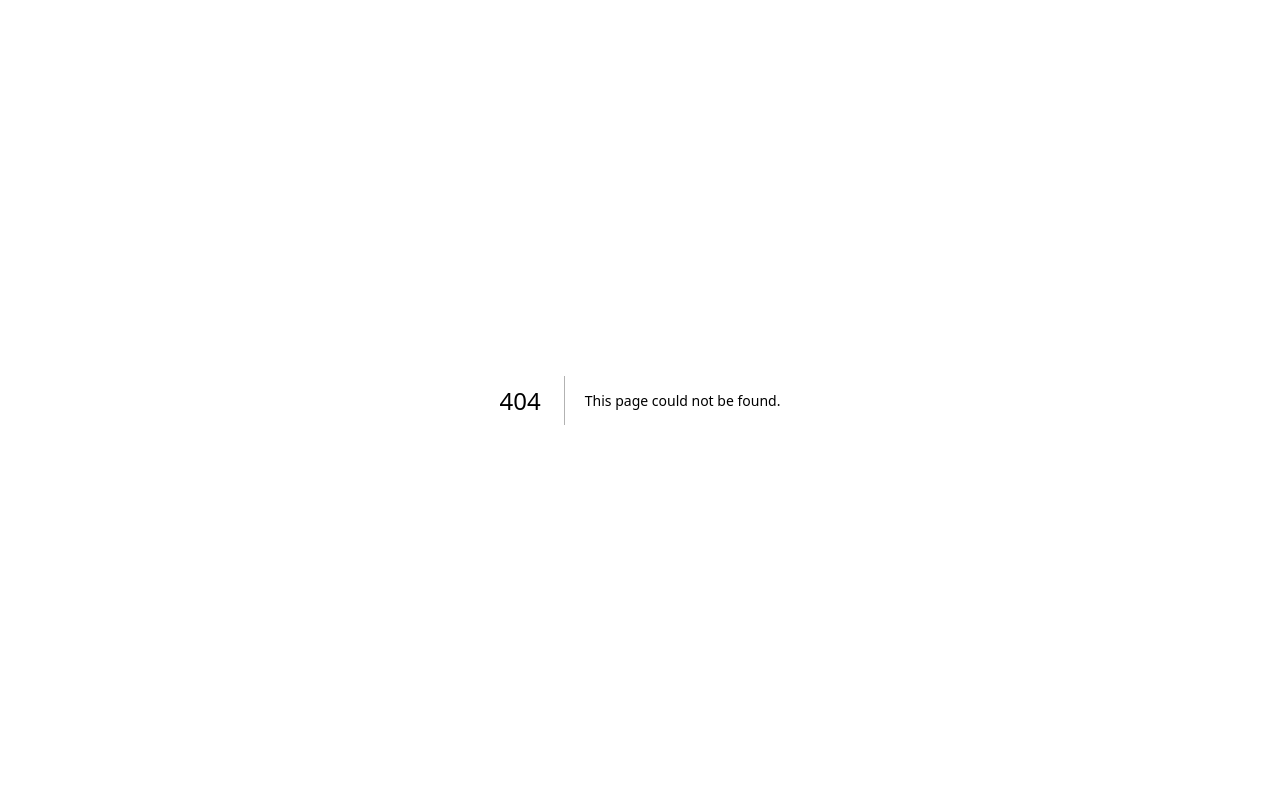
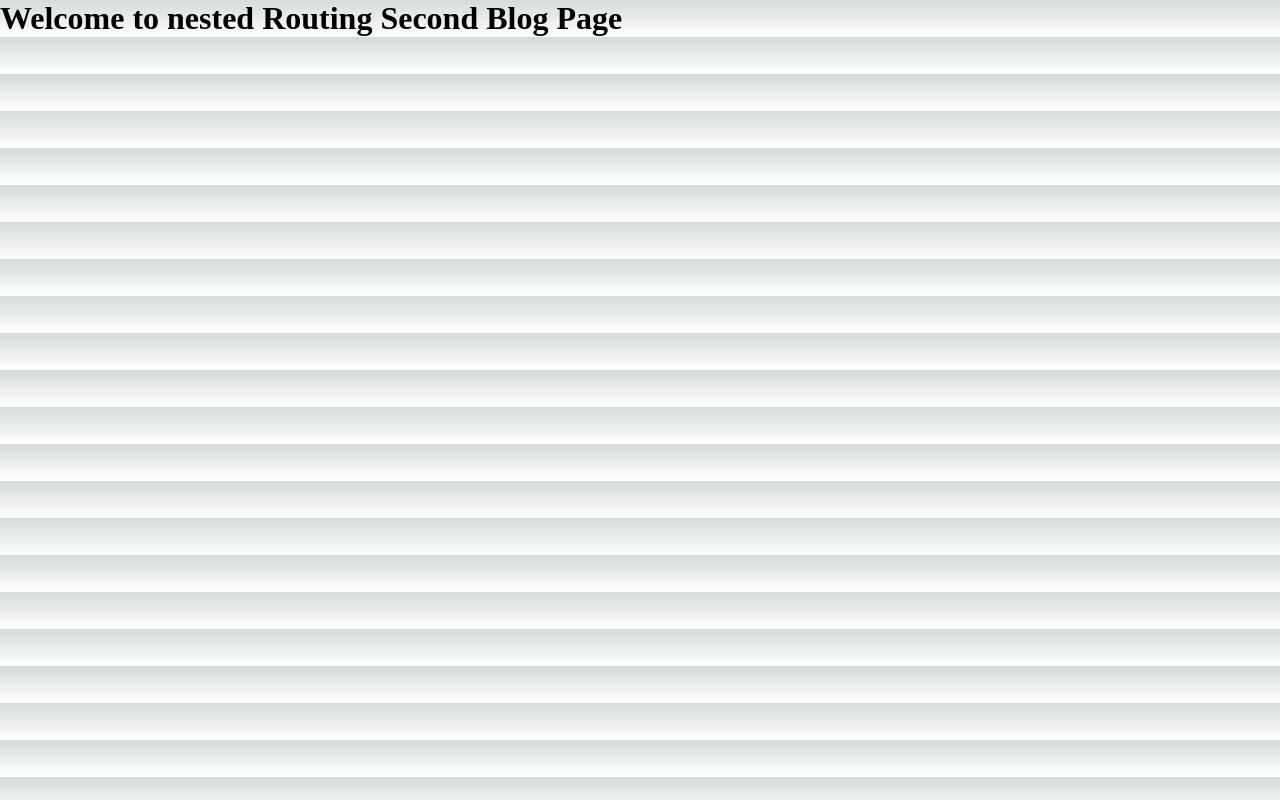
Before and after one commit to Raghav-bitsCrunch/NextJs_Learning, a Next.js app in the folder hello-world/: page /blog/second in a window 1280 px wide. Before the commit this address had no page. Built offline with nearby package versions, Linux system fonts and the light colour scheme.

Commit message:
Created: Nested Routing with Two Pages

```diff
--- /dev/null
+++ b/hello-world/pages/blog/first.js
@@ -0,0 +1,4 @@
+function BlogFirstPage (){
+    return<h1>Welcome to nested Routing First Blog Page</h1>
+}
+export default BlogFirstPage
--- /dev/null
+++ b/hello-world/pages/blog/index.js
@@ -0,0 +1,4 @@
+function BlogPage (){
+    return<h1>Welcome to nested Routing</h1>
+}
+export default BlogPage
--- /dev/null
+++ b/hello-world/pages/blog/second.js
@@ -0,0 +1,4 @@
+function BlogSecondPage (){
+    return<h1>Welcome to nested Routing Second Blog Page</h1>
+}
+export default BlogSecondPage
```
